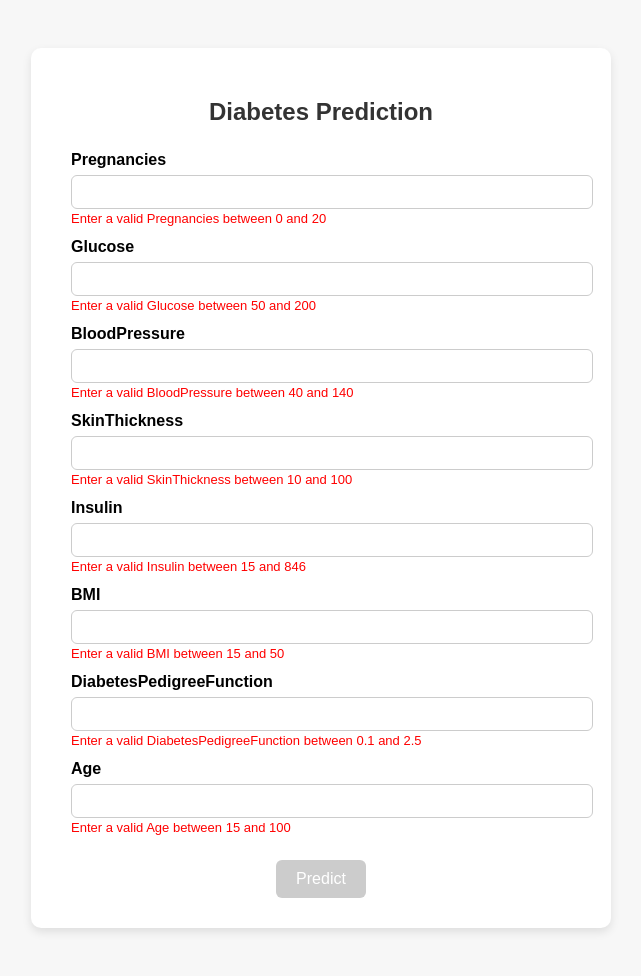
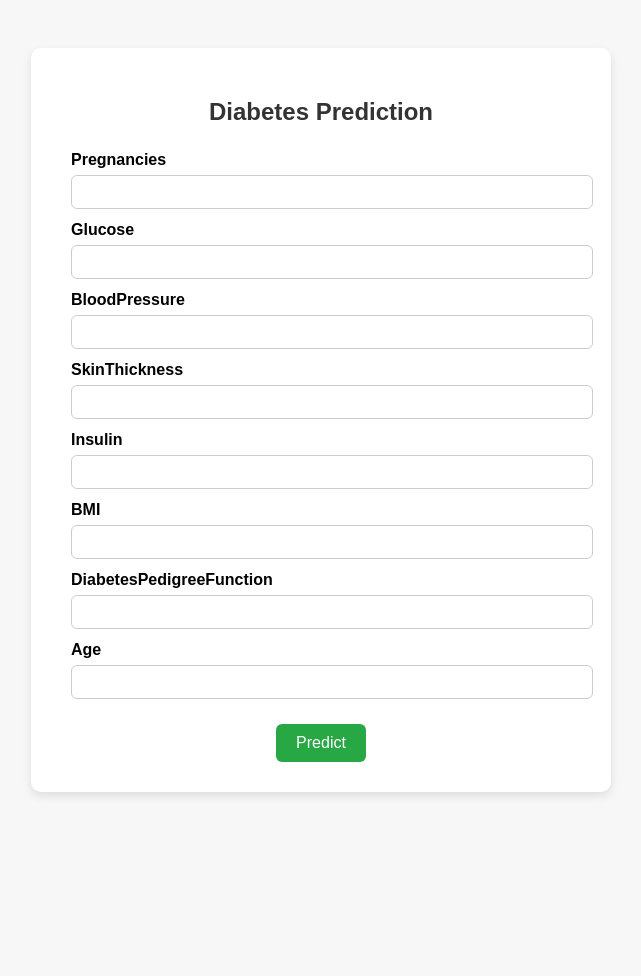
Before and after one commit to madhav481010/Diabetes-Prediction, a Flask app: page / in a window 1280 px wide. Shown: the whole page, without its empty margins (319-960 px from the left). After the commit the page ends 796 px from the top, so only its background shows below. Run offline with Flask 3, Linux system fonts and the light colour scheme; parts of the project's set-up code (start-up, migrations or seed data) failed here and were passed over.

Commit message:
Update form.html

```diff
--- a/templates/form.html
+++ b/templates/form.html
@@ -37,7 +37,7 @@
         .error {
             color: red;
             font-size: 13px;
-            margin-top: 2px;
+            margin-top: 5px;
         }
         .button-container {
             text-align: center;
@@ -52,10 +52,6 @@
             border-radius: 6px;
             cursor: pointer;
         }
-        input[type="submit"]:disabled {
-            background: #ccc;
-            cursor: not-allowed;
-        }
         .result {
             text-align: center;
             margin-top: 25px;
@@ -67,7 +63,18 @@
 <body>
 <div class="container">
     <h2>Diabetes Prediction</h2>
-    <form id="predictionForm" method="POST" action="/predict">
+
+    {% if error %}
+        <div class="error">
+            <ul>
+                {% for err in error %}
+                    <li>{{ err }}</li>
+                {% endfor %}
+            </ul>
+        </div>
+    {% endif %}
+
+    <form method="POST" action="/predict">
         {% set ranges = {
             'Pregnancies': [0, 20],
             'Glucose': [50, 200],
@@ -83,61 +90,18 @@
             <label for="{{ field }}">{{ field }}</label>
             <input type="number" step="any" name="{{ field }}" id="{{ field }}"
                    min="{{ range[0] }}" max="{{ range[1] }}" required>
-            <div class="error" id="{{ field }}Error"></div>
         {% endfor %}
 
         <div class="button-container">
-            <input type="submit" value="Predict" id="submitBtn" disabled>
+            <input type="submit" value="Predict">
         </div>
     </form>
 
-    {% if prediction is not none %}
+    {% if prediction %}
         <div class="result">
             <h3>Prediction: {{ prediction }}</h3>
         </div>
     {% endif %}
 </div>
-
-<script>
-    const ranges = {
-        'Pregnancies': [0, 20],
-        'Glucose': [50, 200],
-        'BloodPressure': [40, 140],
-        'SkinThickness': [10, 100],
-        'Insulin': [15, 846],
-        'BMI': [15, 50],
-        'DiabetesPedigreeFunction': [0.1, 2.5],
-        'Age': [15, 100]
-    };
-
-    const form = document.getElementById('predictionForm');
-    const submitBtn = document.getElementById('submitBtn');
-
-    function validateInputs() {
-        let allValid = true;
-        for (const [field, [min, max]] of Object.entries(ranges)) {
-            const input = document.getElementById(field);
-            const errorDiv = document.getElementById(field + 'Error');
-            const value = parseFloat(input.value);
-            if (isNaN(value) || value < min || value > max) {
-                errorDiv.textContent = `Enter a valid ${field} between ${min} and ${max}`;
-                allValid = false;
-            } else {
-                errorDiv.textContent = '';
-            }
-        }
-        if (submitBtn) {
-            submitBtn.disabled = !allValid;
-        }
-    }
-
-    document.addEventListener('DOMContentLoaded', () => {
-        validateInputs();
-        form.querySelectorAll('input[type="number"]').forEach(input => {
-            input.addEventListener('input', validateInputs);
-        });
-    });
-</script>
-
 </body>
 </html>
```
